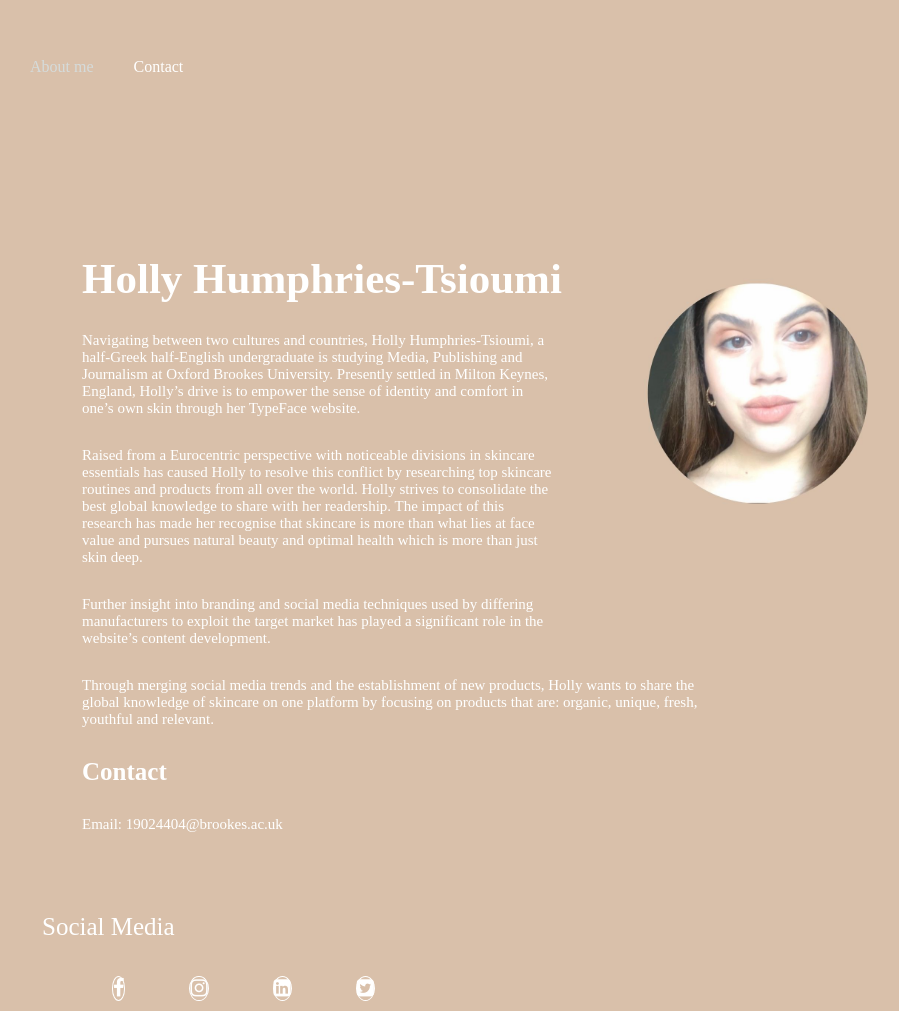
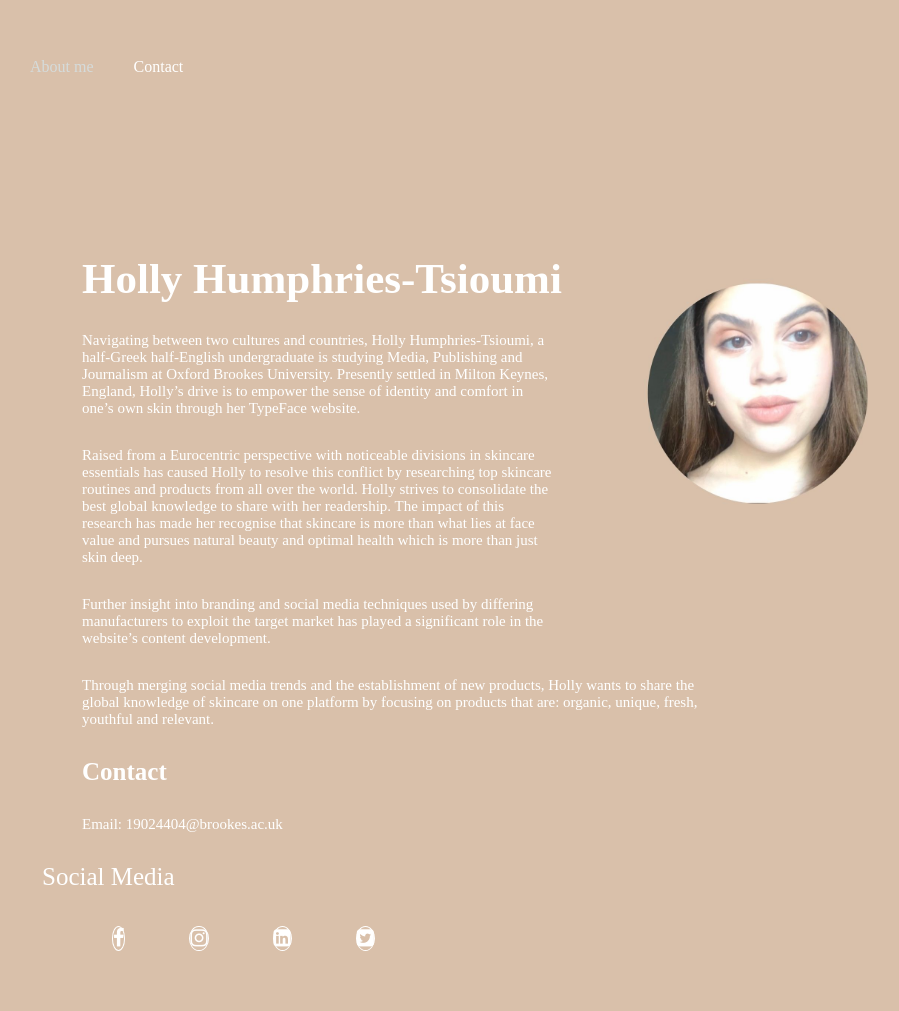
Before and after one commit to hollyhumphries/mybrookesblog, a Jekyll site: the page aboutme/index.html, which Jekyll copies as it is, in a window 1280 px wide. Shown: the whole page, without its empty margins (88-987 px from the left). Built offline with Jekyll 4.4.1, drawn with Linux system fonts in a browser that asks for light colours; after the commit the page ends 961 px from its top, so only the background shows below that.

Commit message:
Update styles.css

```diff
--- a/aboutme/css/styles.css
+++ b/aboutme/css/styles.css
@@ -71,9 +71,9 @@ h3{
   font-weight:lighter;
   font-size: 25px;
   color:#fff;
+  position: relative;
   text-align:bottom center;
-  padding-top:50px;
-  margin-eft: 40px;
+ margin-eft: 40px;
 }
 
 .media{
```
